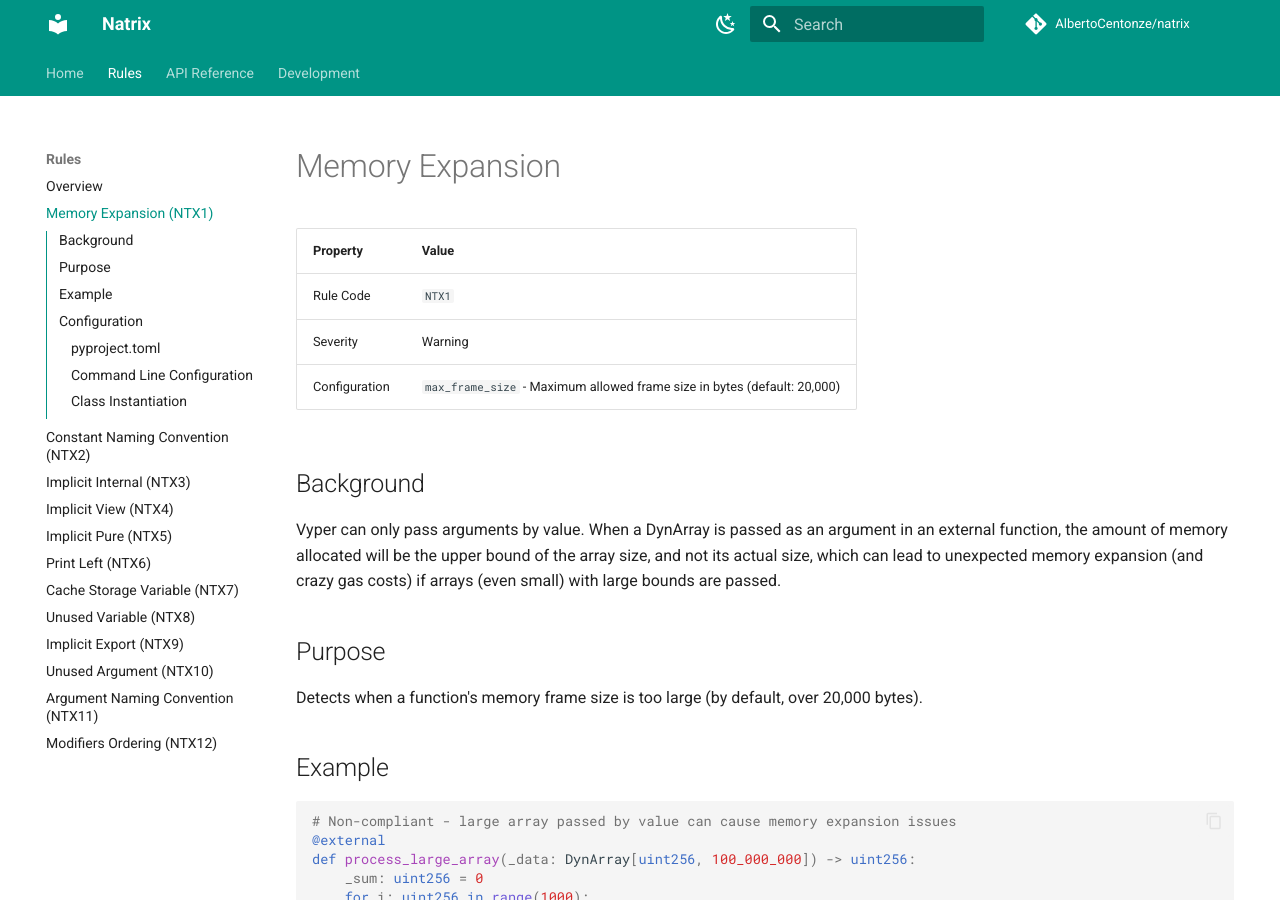
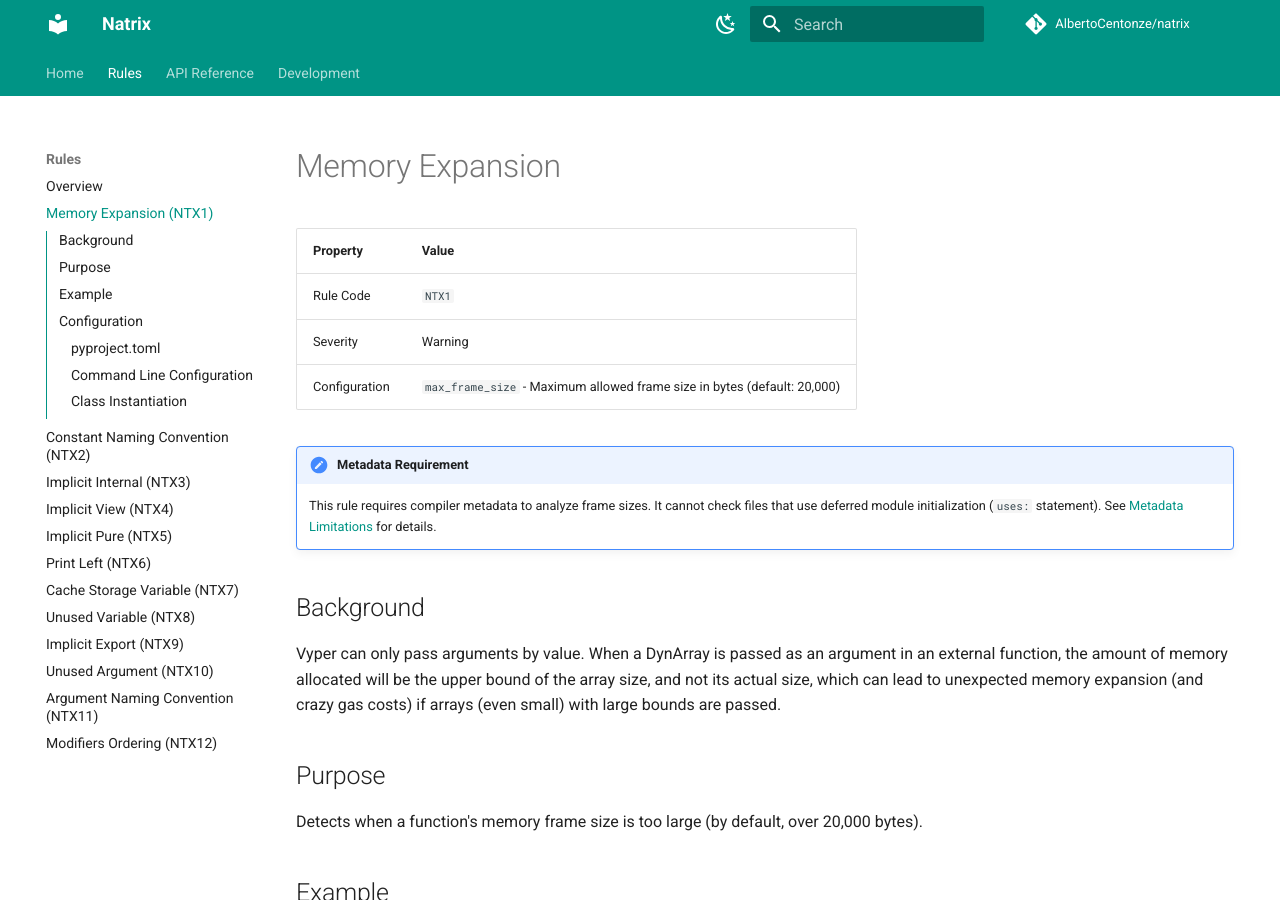
Before and after one commit to AlbertoCentonze/natrix, an MkDocs documentation site: the page built from docs/rules/memory-expansion.md, in a window 1280 px wide and 900 px high. Built offline with MkDocs 1.6.1 and Material for MkDocs 9.7.7, drawn with Linux system fonts in a browser that asks for light colours; comment, search, counter and statistics services are not loaded.

Commit message:
docs: metadata limitations

```diff
--- a/docs/rules/memory-expansion.md
+++ b/docs/rules/memory-expansion.md
@@ -5,6 +5,9 @@
 | Rule Code | `NTX1` |
 | Severity | Warning |
 | Configuration | `max_frame_size` - Maximum allowed frame size in bytes (default: 20,000) |
+
+!!! note "Metadata Requirement"
+    This rule requires compiler metadata to analyze frame sizes. It cannot check files that use deferred module initialization (`uses:` statement). See [Metadata Limitations](../metadata-limitations.md) for details.
 
 ## Background
 
--- a/mkdocs.yml
+++ b/mkdocs.yml
@@ -44,6 +44,7 @@ nav:
     - Welcome To Natrix: index.md
     - Quick Start: quick-start.md
     - Configuration: configuration.md
+    - Metadata Limitations: metadata-limitations.md
   - Rules:
     - Overview: rules/index.md
     - Memory Expansion (NTX1): rules/memory-expansion.md
```
Also changed, not shown: docs/metadata-limitations.md (added, +21 -0 lines).
